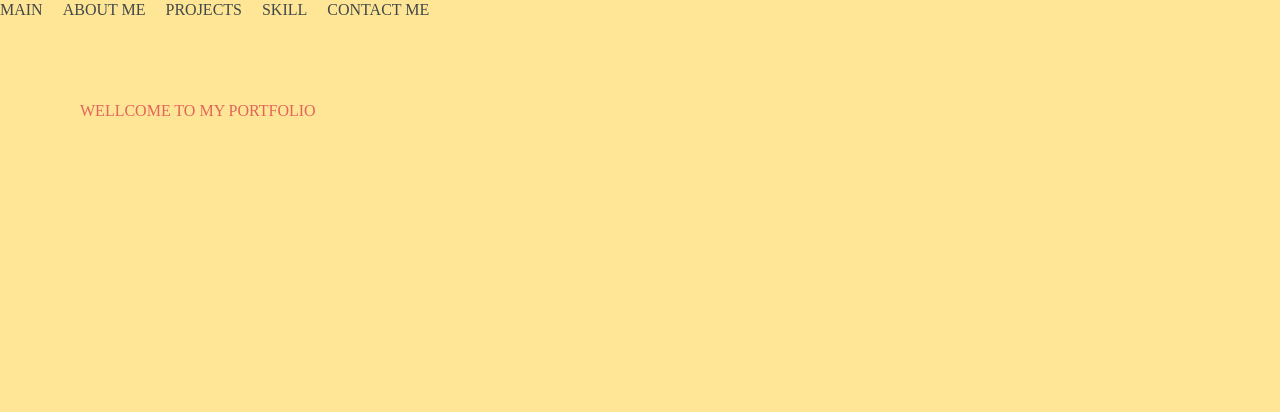
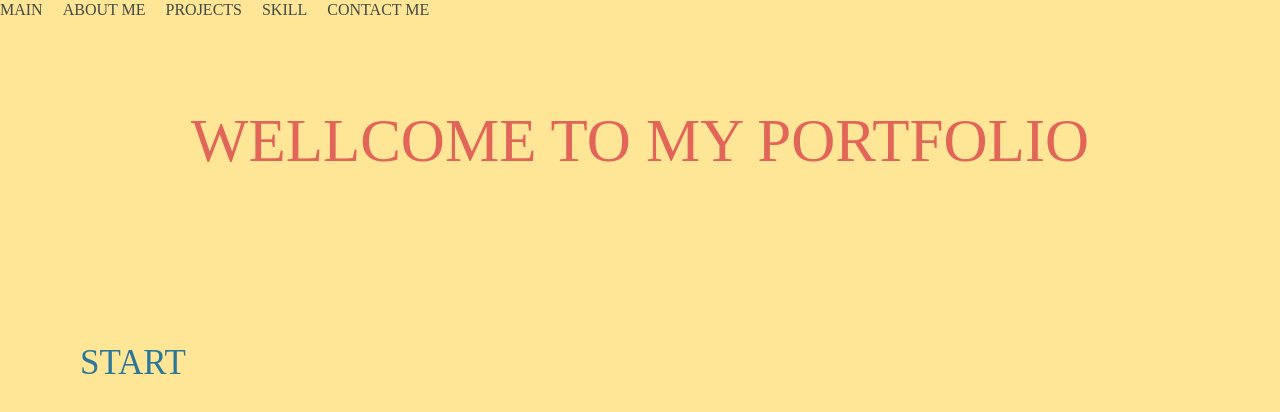
Before and after one commit to Bravetomato/my_portfolio, a React (Create React App) app: page /#/ in a window 1280 px wide. Shown: the top 412 px of the page. Built offline with nearby package versions, Linux system fonts and the light colour scheme; a web font is replaced by a local one.

Commit message:
mainpage-button

```diff
--- a/package.json
+++ b/package.json
@@ -10,6 +10,7 @@
     "@testing-library/react": "^13.4.0",
     "@testing-library/user-event": "^13.5.0",
     "classnames": "^2.3.2",
+    "daisyui": "^2.50.2",
     "immer": "^9.0.19",
     "react": "^18.2.0",
     "react-dom": "^18.2.0",
--- a/src/pages/AboutMePage.js
+++ b/src/pages/AboutMePage.js
@@ -3,9 +3,11 @@
 export default function AboutMePage() {
   const Header = () => {
     return (
-      <Header>
-        <h2>This is Header</h2>
-      </Header>
+      <div className="flex flex-col w-full">
+        <div className="grid h-20 card bg-base-300 rounded-box place-items-center">content</div>
+        <div className="divider"></div>
+        <div className="grid h-20 card bg-base-300 rounded-box place-items-center">content</div>
+      </div>
     );
    }
-  }
+ }
--- a/src/pages/MainPage.js
+++ b/src/pages/MainPage.js
@@ -1,16 +1,23 @@
+import { fontSize, textAlign } from "@mui/system";
+import { Button } from "@mui/material";
 
 
 
 export default function MainPage() {
-  const style = {
-    display: "inline-block",
+  const mainStyle = {
     color: "#E26559",
+    fontSize: "61px",
+    textAlign: "center",
+  }
+  const nextButtonStyle = {
+    color: "#2B7799",
+    fontSize: "35px",
+
   }
     return (
       <>
-      <div style={style} >
-        <h2 type="text" className="!p-20">WELLCOME TO MY PORTFOLIO</h2>
-      </div>
+        <h2 type="text" style={mainStyle} className="p-20">WELLCOME TO MY PORTFOLIO</h2>
+        <button style={nextButtonStyle} className="large p-20 ">START</button>
       </>
     );
    }
```
Also changed, not shown: 1 other file (tests, documents, lock files or other folders).
